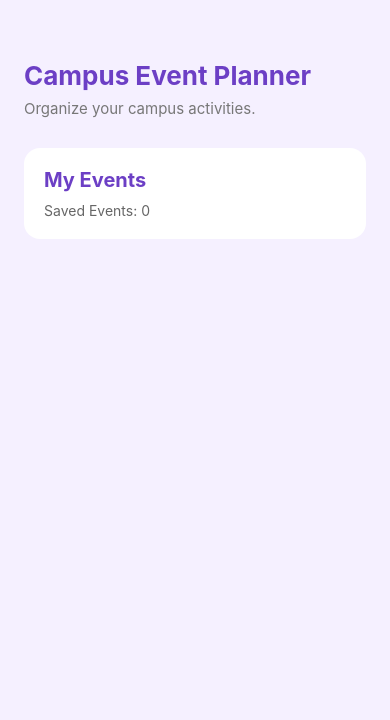
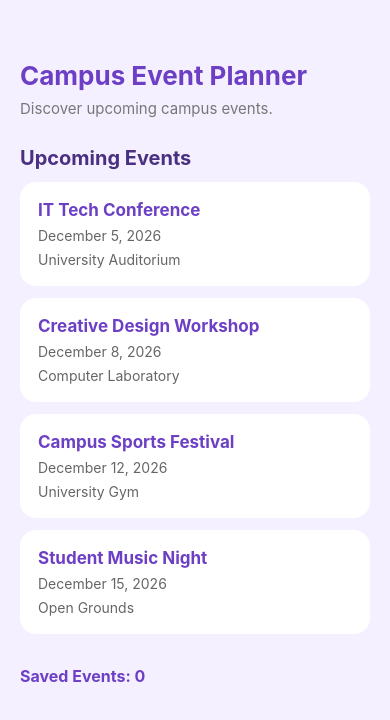
Before and after one commit to Jasmineolasiman/ACTIVITY_6, a React Native app in the folder Activity6/: screen / in a window 390 px wide. Shown: the top 720 px of the page. Built offline with nearby package versions, Linux system fonts and the light colour scheme.

Commit message:
Add sample campus event information

```diff
--- a/Activity6/App.js
+++ b/Activity6/App.js
@@ -9,10 +9,39 @@ import {
   Text,
   StyleSheet,
   StatusBar,
+  ScrollView,
 } from 'react-native';
 
 // Create shared event context
 const EventContext = createContext();
+
+// Sample campus events
+const campusEvents = [
+  {
+    id: '1',
+    title: 'IT Tech Conference',
+    date: 'December 5, 2026',
+    location: 'University Auditorium',
+  },
+  {
+    id: '2',
+    title: 'Creative Design Workshop',
+    date: 'December 8, 2026',
+    location: 'Computer Laboratory',
+  },
+  {
+    id: '3',
+    title: 'Campus Sports Festival',
+    date: 'December 12, 2026',
+    location: 'University Gym',
+  },
+  {
+    id: '4',
+    title: 'Student Music Night',
+    date: 'December 15, 2026',
+    location: 'Open Grounds',
+  },
+];
 
 function EventProvider({ children }) {
   const [savedEvents, setSavedEvents] = useState([]);
@@ -30,19 +59,26 @@ function HomeScreen() {
   const { savedEvents } = useContext(EventContext);
 
   return (
-    <View style={styles.container}>
+    <ScrollView style={styles.container}>
       <Text style={styles.title}>Campus Event Planner</Text>
       <Text style={styles.subtitle}>
-        Organize your campus activities.
+        Discover upcoming campus events.
       </Text>
 
-      <View style={styles.card}>
-        <Text style={styles.cardTitle}>My Events</Text>
-        <Text style={styles.description}>
-          Saved Events: {savedEvents.length}
-        </Text>
-      </View>
-    </View>
+      <Text style={styles.sectionTitle}>Upcoming Events</Text>
+
+      {campusEvents.map((event) => (
+        <View style={styles.card} key={event.id}>
+          <Text style={styles.cardTitle}>{event.title}</Text>
+          <Text style={styles.description}>{event.date}</Text>
+          <Text style={styles.description}>{event.location}</Text>
+        </View>
+      ))}
+
+      <Text style={styles.savedText}>
+        Saved Events: {savedEvents.length}
+      </Text>
+    </ScrollView>
   );
 }
 
@@ -59,7 +95,7 @@ const styles = StyleSheet.create({
   container: {
     flex: 1,
     backgroundColor: '#F5F0FF',
-    padding: 24,
+    padding: 20,
     paddingTop: 60,
   },
   title: {
@@ -72,20 +108,33 @@ const styles = StyleSheet.create({
     color: '#777',
     marginTop: 8,
   },
+  sectionTitle: {
+    fontSize: 20,
+    fontWeight: 'bold',
+    color: '#493080',
+    marginTop: 28,
+    marginBottom: 12,
+  },
   card: {
     backgroundColor: '#FFFFFF',
-    padding: 20,
+    padding: 18,
     borderRadius: 16,
-    marginTop: 30,
+    marginBottom: 12,
   },
   cardTitle: {
-    fontSize: 20,
+    fontSize: 17,
     fontWeight: 'bold',
     color: '#6C3FC5',
   },
   description: {
     fontSize: 14,
     color: '#666',
-    marginTop: 10,
+    marginTop: 7,
+  },
+  savedText: {
+    color: '#6C3FC5',
+    fontSize: 16,
+    fontWeight: 'bold',
+    marginVertical: 20,
   },
 });
```
